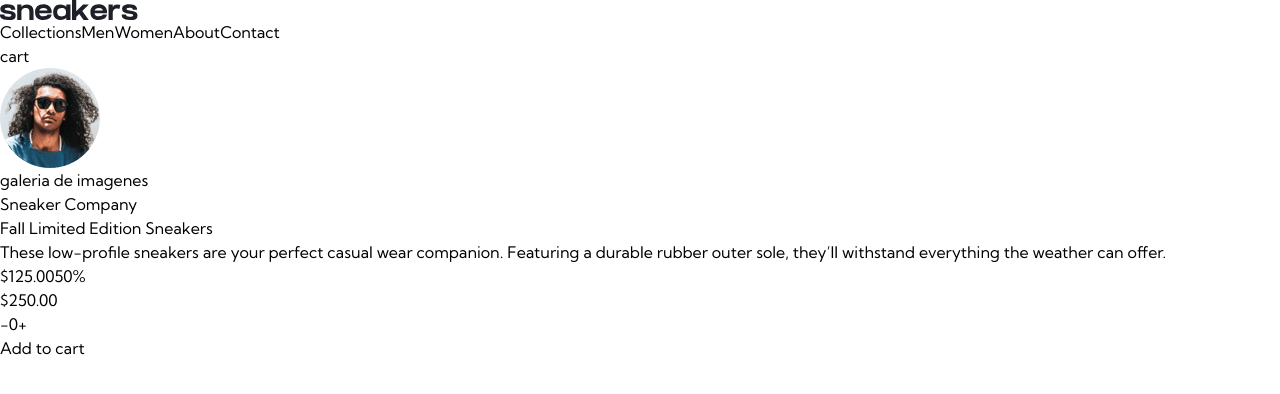
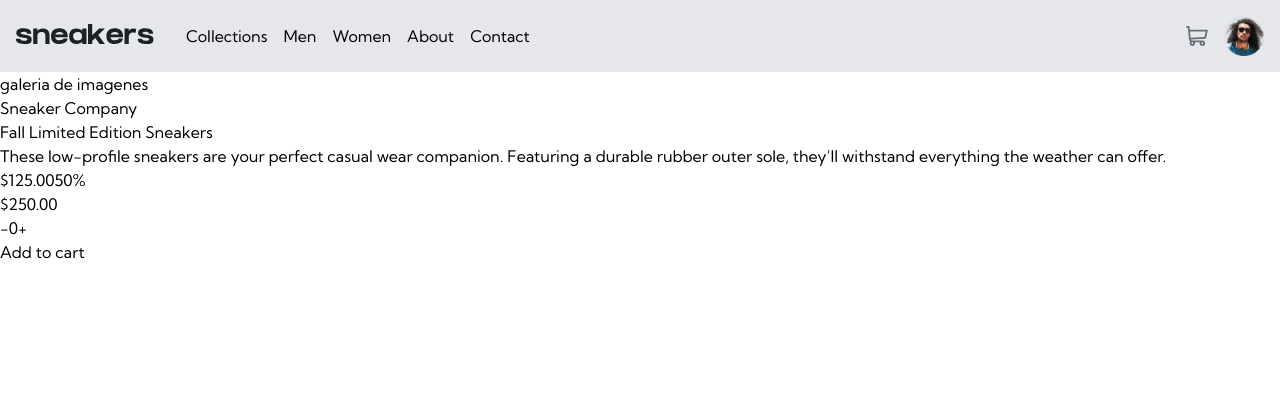
Before and after one commit to alexisarte/ecommerce-react, a React (Vite) app: page / in a window 1280 px wide. Shown: the top 394 px of the page. Built offline with nearby package versions, Linux system fonts and the light colour scheme.

Commit message:
Make navbar without interactivity

```diff
--- a/package.json
+++ b/package.json
@@ -18,6 +18,8 @@
     "@vitejs/plugin-react": "^3.1.0",
     "autoprefixer": "^10.4.13",
     "postcss": "^8.4.21",
+    "prettier": "^2.8.4",
+    "prettier-plugin-tailwindcss": "^0.2.3",
     "tailwindcss": "^3.2.7",
     "vite": "^4.1.0"
   }
--- a/src/components/header/Header.jsx
+++ b/src/components/header/Header.jsx
@@ -1,25 +1,27 @@
-
 import LogoSneakes from '@/assets/images/logo.svg';
 import AvatarImage from '@/assets/images/image-avatar.png';
 import MenuIcon from '@/components/icons/MenuIcon';
+import CartIcon from '@/components/icons/CartIcon';
 
 const Header = () => {
   return (
-    <header>
+    <header className="container flex items-center bg-gray-200 mx-auto px-4 py-4 gap-8">
       <button className="md:hidden">
         <MenuIcon />
       </button>
-      <img src={LogoSneakes} alt="" />
-      <nav className="hidden md:block">
+      <img src={LogoSneakes} alt="Logo sneakers" className="mr-auto md:mr-0 h-5 mb-1" />
+      <nav className="hidden md:mr-auto md:flex md:gap-4">
         <a href="#">Collections</a>
         <a href="#">Men</a>
         <a href="#">Women</a>
         <a href="#">About</a>
         <a href="#">Contact</a>
       </nav>
-      <div>
-        <button>cart</button>
-        <img src={AvatarImage} alt="" />
+      <div className="flex gap-4">
+        <button>
+          <CartIcon />
+        </button>
+        <img src={AvatarImage} alt="" className="w-10" />
       </div>
     </header>
   );
--- /dev/null
+++ b/src/components/icons/CartIcon.jsx
@@ -0,0 +1,13 @@
+const CartIcon = (props) => {
+  return (
+    <svg {...props} width="22" height="20" xmlns="http://www.w3.org/2000/svg">
+      <path
+        d="M20.925 3.641H3.863L3.61.816A.896.896 0 0 0 2.717 0H.897a.896.896 0 1 0 0 1.792h1l1.031 11.483c.073.828.52 1.726 1.291 2.336C2.83 17.385 4.099 20 6.359 20c1.875 0 3.197-1.87 2.554-3.642h4.905c-.642 1.77.677 3.642 2.555 3.642a2.72 2.72 0 0 0 2.717-2.717 2.72 2.72 0 0 0-2.717-2.717H6.365c-.681 0-1.274-.41-1.53-1.009l14.321-.842a.896.896 0 0 0 .817-.677l1.821-7.283a.897.897 0 0 0-.87-1.114ZM6.358 18.208a.926.926 0 0 1 0-1.85.926.926 0 0 1 0 1.85Zm10.015 0a.926.926 0 0 1 0-1.85.926.926 0 0 1 0 1.85Zm2.021-7.243-13.8.81-.57-6.341h15.753l-1.383 5.53Z"
+        fill="#69707D"
+        fillRule="nonzero"
+      />
+    </svg>
+  );
+};
+
+export default CartIcon;
--- a/src/components/icons/MenuIcon.jsx
+++ b/src/components/icons/MenuIcon.jsx
@@ -1,4 +1,4 @@
-const MenuIcon = ({props}) => {
+const MenuIcon = (props) => {
   return (
     <svg {...props} width="16" height="15" xmlns="http://www.w3.org/2000/svg">
       <path
```
Also changed, not shown: 1 other file (tests, documents, lock files or other folders).
